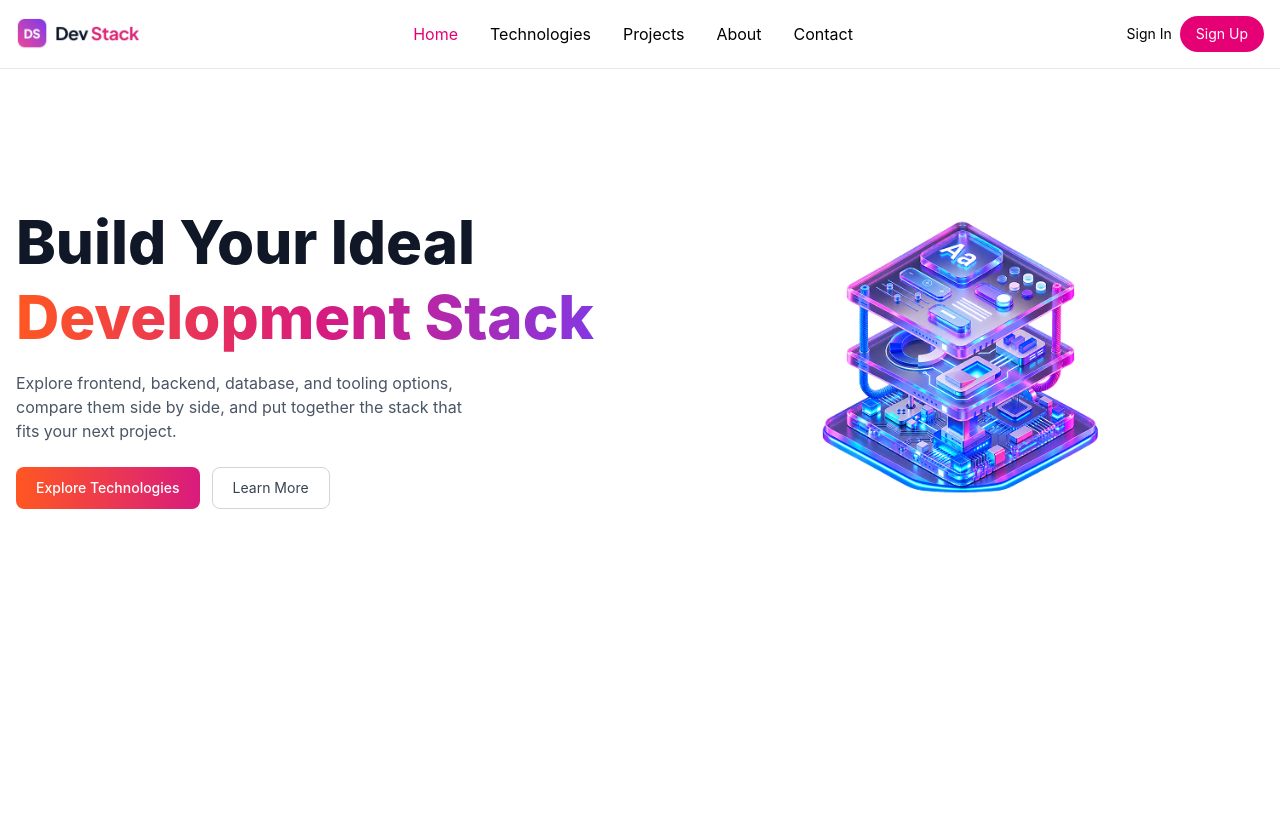
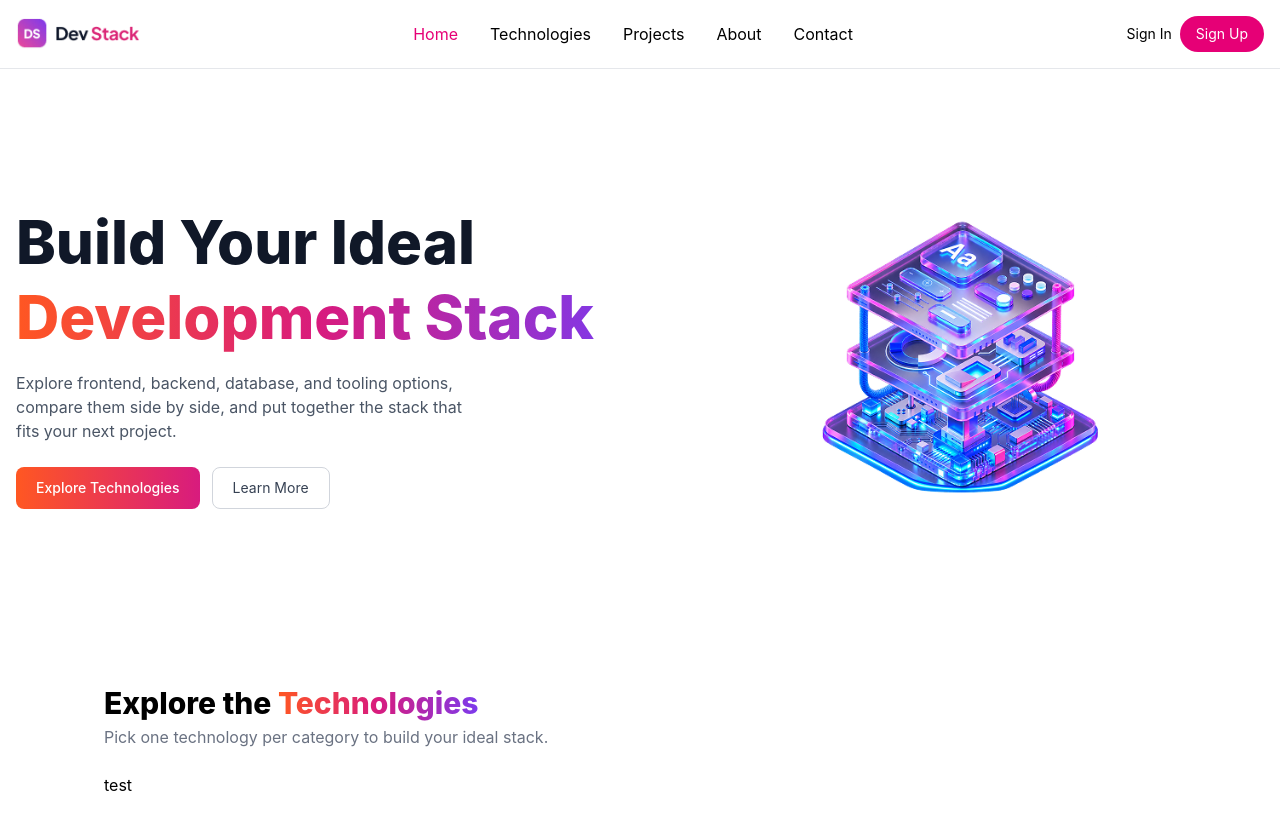
Before and after one commit to Raiyan-Jisan/dev-stack, a React (Vite) app: page / in a window 1280 px wide. Shown: the top 830 px of the page. Before the commit the page ends 800 px from the top, so only its background shows below. Built offline with nearby package versions, Linux system fonts and the light colour scheme.

Commit message:
Load technologies from JSON with useEffect and loading state

```diff
--- a/package.json
+++ b/package.json
@@ -15,6 +15,8 @@
     "react": "^19.2.8",
     "react-dom": "^19.2.8",
     "react-hot-toast": "^2.6.1",
+    "react-icons": "^5.7.0",
+    "react-toastify": "^11.1.0",
     "tailwindcss": "^4.3.3"
   },
   "devDependencies": {
--- a/src/App.jsx
+++ b/src/App.jsx
@@ -6,9 +6,11 @@
 
 
 import './App.css'
-import toast, { Toaster } from 'react-hot-toast'
+// import toast, { Toaster } from 'react-hot-toast'
+import { ToastContainer } from 'react-toastify'
 import Navbar from './components/Navbar'
 import Banner from './components/banner'
+import MainLayout from './components/MainLayout';
 
 
 
@@ -19,6 +21,8 @@ function App() {
     <>
     <Navbar/>
      <Banner />
+     <MainLayout />
+      <ToastContainer />
 
 
     </>
--- /dev/null
+++ b/src/components/AllTechnologies.jsx
@@ -0,0 +1,6 @@
+const AllTechnologies = ({ technologies }) => {
+  console.log(technologies);
+  return <div>test</div>;
+};
+
+export default AllTechnologies;
--- /dev/null
+++ b/src/components/Loading.jsx
@@ -0,0 +1,8 @@
+export default function Loading() {
+  return (
+    <div className="flex min-h-[50vh] flex-col items-center justify-center gap-3">
+      <div className="size-12 animate-spin rounded-full border-4 border-gray-200 border-t-pink-600" />
+      <p className="text-gray-500">Loading technologies...</p>
+    </div>
+  );
+}
--- /dev/null
+++ b/src/components/MainLayout.jsx
@@ -0,0 +1,38 @@
+import { useEffect, useState } from "react";
+import Loading from "./Loading";
+import AllTechnologies from "./AllTechnologies";
+
+const MainLayout = () => {
+  const [technologies, setTechnologies] = useState([]);
+  const [loading, setLoading] = useState(true);
+  const [stack, setStack] = useState([]);
+
+  useEffect(() => {
+    fetch("/technologies.json")
+      .then((res) => res.json())
+      .then((data) => {
+        setTechnologies(data);
+        setLoading(false);
+      });
+  }, []);
+
+  if (loading) return <Loading />;
+
+  return (
+    <section className="max-w-6xl mx-auto px-6 md:px-10 py-10">
+      <h2 className="text-3xl font-extrabold">
+        Explore the <span className="text-gradient">Technologies</span>
+      </h2>
+      <p className="mt-1 mb-6 text-gray-500">
+        Pick one technology per category to build your ideal stack.
+      </p>
+      <AllTechnologies
+        technologies={technologies}
+        stack={stack}
+        setStack={setStack}
+      />
+    </section>
+  );
+};
+
+export default MainLayout;
```
Also changed, not shown: 1 other file (tests, documents, lock files or other folders).
